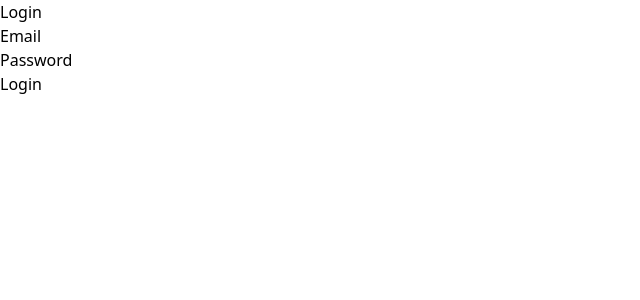
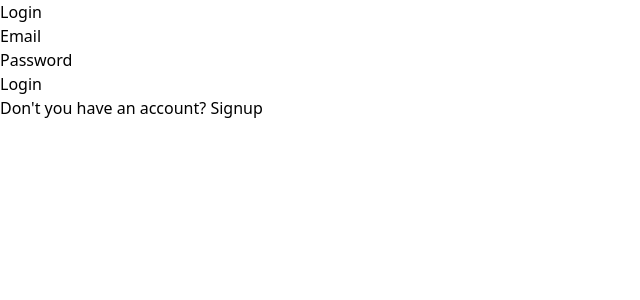
Before and after one commit to Shanmugamrskfamily/annular-ai-chatbot, a React (Vite) app: page /login in a window 1280 px wide. Shown: the top 300 px of the page, without its empty margins (0-640 px from the left). Built offline with nearby package versions, Linux system fonts and the light colour scheme.

Commit message:
Auth Form Completed

```diff
--- a/src/App.jsx
+++ b/src/App.jsx
@@ -1,44 +1,44 @@
-import { BrowserRouter, Route, Routes } from 'react-router-dom';
+import { BrowserRouter, Route, Routes, Navigate, useNavigate } from 'react-router-dom';
 import './App.css';
 import Login from './Pages/Login';
 import Signup from './Pages/Signup';
 import { useEffect } from 'react';
 import { useDispatch, useSelector } from 'react-redux';
 import { authenticate } from './Redux/Slicers/UserSlice';
-
+import Authenticated from './Authenticated';
+import PageNotFound from './Pages/PageNotFound';
 
 function App() {
   const isAuthenticated = useSelector(state => state.user.isAuthenticated);
   const dispatch = useDispatch();
 
-  console.log(isAuthenticated)
 
   useEffect(() => {
     dispatch(authenticate());
   }, [dispatch]);
 
+
+
+  if (!isAuthenticated) {
     return (
       <BrowserRouter>
         <Routes>
-        {!isAuthenticated ? (
-          <>
           <Route path='/login' element={<Login />} />
           <Route path='/signup' element={<Signup />} />
-          </>
-        ) : (
-          <Route path='/*' element={<AuthenticatedContent />} />
-        )}
+          <Route path='*' element={<PageNotFound/>} />
+        </Routes>
+      </BrowserRouter>
+    );
+  } else {
+    return (
+      <BrowserRouter>
+        <Routes>
+          <Route path='/authenticated' element={<Authenticated />} />
+          <Route path='*' element={<PageNotFound/>} />
         </Routes>
       </BrowserRouter>
     );
   }
-
-function AuthenticatedContent() {
-  return (
-    <div>
-      <h1>Authenticated user</h1>
-    </div>
-  );
 }
 
 export default App;
--- /dev/null
+++ b/src/Authenticated.jsx
@@ -0,0 +1,12 @@
+import React from 'react'
+
+function Authenticated() {
+
+
+
+  return (
+    <div className='text-center text-5xl'>Authenticated</div>
+  )
+}
+
+export default Authenticated
--- a/src/Components/AuthForm.jsx
+++ b/src/Components/AuthForm.jsx
@@ -1,4 +1,5 @@
 import React from 'react';
+import { Link } from 'react-router-dom';
 
 function AuthForm(props) {
 
@@ -19,13 +20,19 @@ function AuthForm(props) {
                     />
                 </div>
             ))}
-            <div>
+            <div className='text-center'>
                 <button
                     type='submit'
                     className="w-full py-2 px-4 bg-blue-500 text-white rounded-md hover:bg-blue-600 focus:outline-none focus:bg-blue-600"
                 >
                     {props.formType === 'loginForm' ? 'Login' : 'Signup'}
                 </button>
+                <p className='mt-5'>
+                    {props.formType === 'loginForm' ? `Don't you have an account? ` : `Have an account already? `}
+                    <Link className=' text-blue-700 underline' to={props.formType === 'loginForm' ? '/signup' : '/login'}>
+                        {props.formType === 'loginForm' ? 'Signup' : 'Login'}
+                    </Link>
+                </p>
             </div>
         </form>
     );
--- /dev/null
+++ b/src/Pages/PageNotFound.jsx
@@ -0,0 +1,16 @@
+import React from 'react';
+import { Link } from 'react-router-dom';
+
+function PageNotFound() {
+    return (
+        <div className="flex flex-col items-center justify-center h-screen">
+            <h1 className="text-4xl font-bold mb-4">404 - Page Not Found</h1>
+            <p className="text-lg">The page you are looking for does not exist</p>
+            <p className='text-2xl'>(OR)</p>
+            <p className='text-red-600 mb-8'>Your Not Authoraized!</p>
+            <Link to="/login" className="text-blue-500 hover:underline">Go to Login Page</Link>
+        </div>
+    );
+}
+
+export default PageNotFound;
```
Lines whose indentation alone changed are shown as unchanged.
